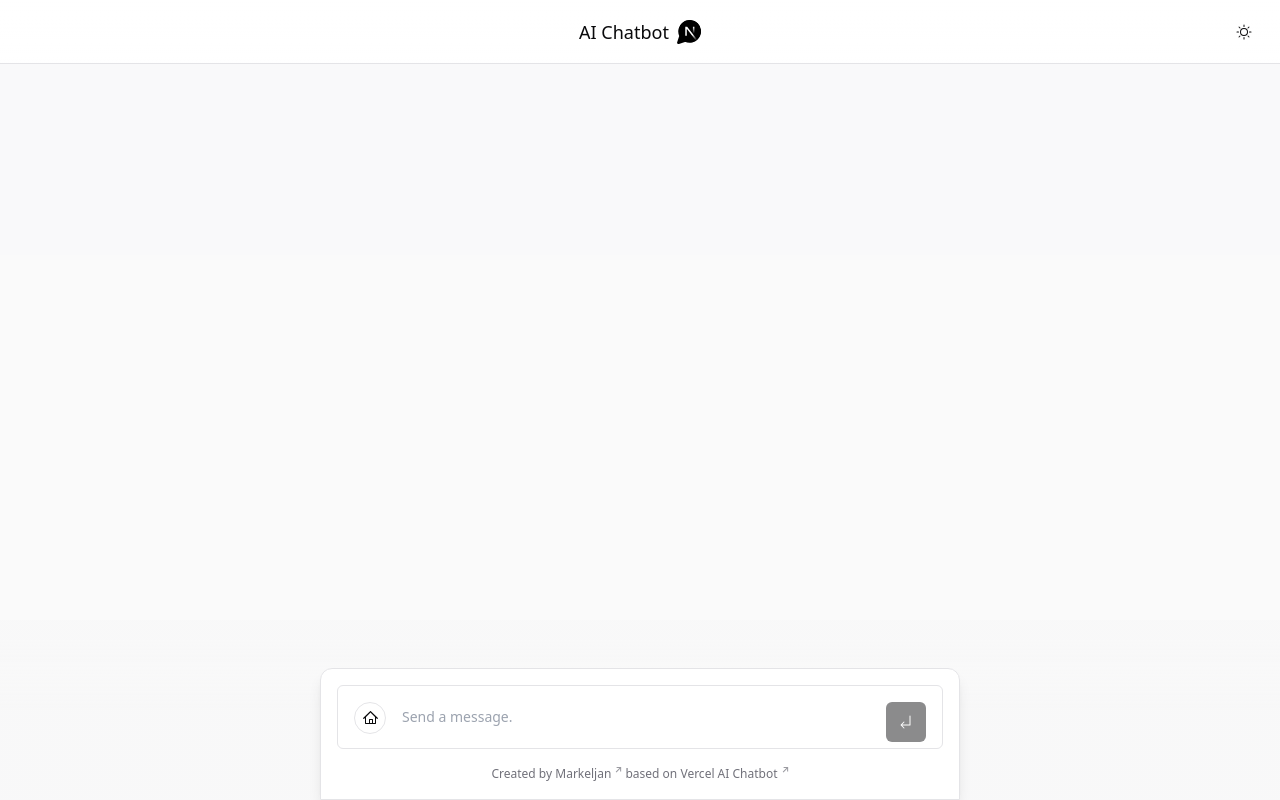
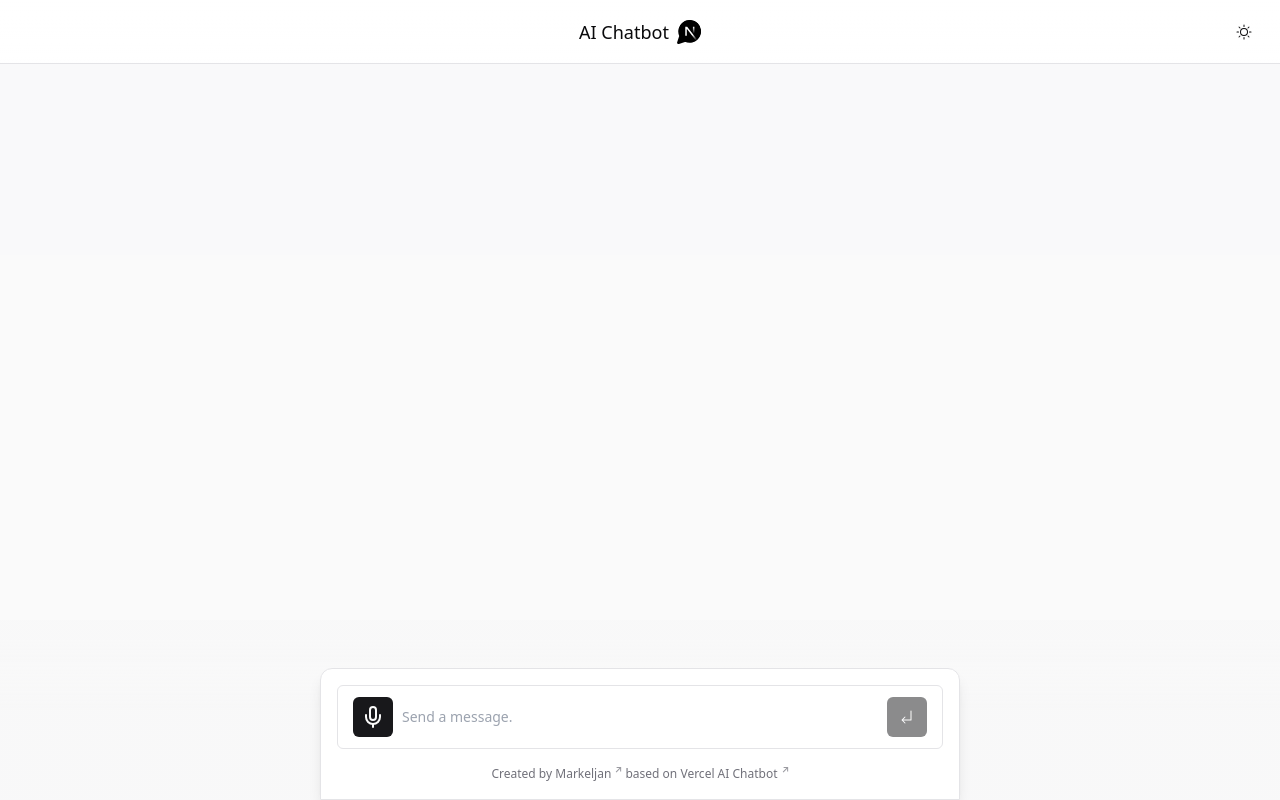
Before and after one commit to Markeljan/chat-with-lens, a Next.js app: page / in a window 1280 px wide. Built offline with nearby package versions, Linux system fonts and the light colour scheme; no server answers.

Commit message:
speech recognition

```diff
--- a/components/prompt-form.tsx
+++ b/components/prompt-form.tsx
@@ -2,15 +2,17 @@ import { useEffect, useRef } from 'react'
 import { UseChatHelpers } from 'ai/react'
 import Textarea from 'react-textarea-autosize'
 
-import { Button, buttonVariants } from '@/components/ui/button'
-import { IconArrowElbow, IconHome, IconPlus } from '@/components/ui/icons'
+import { Button } from '@/components/ui/button'
+import { IconArrowElbow } from '@/components/ui/icons'
 import {
     Tooltip,
     TooltipContent,
     TooltipTrigger
 } from '@/components/ui/tooltip'
 import { useEnterSubmit } from '@/lib/hooks/use-enter-submit'
-import { cn } from '@/lib/utils'
+import { VoiceInputButton } from '@/components/voice-input-button'
+import { useVoiceInput } from '@/lib/hooks/use-voice-input'
+
 
 
 export interface PromptProps
@@ -27,12 +29,22 @@ export function PromptForm({
 }: PromptProps) {
     const { formRef, onKeyDown } = useEnterSubmit()
     const inputRef = useRef<HTMLTextAreaElement>(null)
+    const { transcript, isRecording, handleToggleRecording } = useVoiceInput()
 
     useEffect(() => {
         if (inputRef.current) {
             inputRef.current.focus()
         }
     }, [])
+
+    console.log('live transcript', transcript)
+
+    useEffect(() => {
+        if (transcript) {
+            console.log('transcript changed', transcript)
+            setInput(transcript)
+        }
+    }, [transcript])
 
     return (
         <form
@@ -46,24 +58,11 @@ export function PromptForm({
             }}
             ref={formRef}
         >
-            <div className="relative flex max-h-60 w-full grow flex-col overflow-hidden bg-background px-8 sm:rounded-md sm:border sm:px-12">
-                <Tooltip>
-                    <TooltipTrigger asChild>
-                        <button
-                            onClick={() => {
-                                location.href = '/'
-                            }}
-                            className={cn(
-                                buttonVariants({ size: 'sm', variant: 'outline' }),
-                                'absolute left-0 top-4 h-8 w-8 rounded-full bg-background p-0 sm:left-4'
-                            )}
-                        >
-                            <IconHome />
-                            <span className="sr-only">New Chat</span>
-                        </button>
-                    </TooltipTrigger>
-                    <TooltipContent>New Chat</TooltipContent>
-                </Tooltip>
+            <div className='relative'>
+                <div className="absolute bottom-3 left-0 sm:left-4">
+                    <VoiceInputButton isRecording={isRecording} handleToggleRecording={handleToggleRecording} />
+                </div>
+                <div className="flex max-h-[140px] w-full grow overflow-scroll bg-background px-8 sm:rounded-md sm:border sm:px-12">
                     <Textarea
                         ref={inputRef}
                         tabIndex={0}
@@ -75,7 +74,9 @@ export function PromptForm({
                         spellCheck={false}
                         className="min-h-[60px] w-full resize-none bg-transparent px-4 py-[1.3rem] focus-within:outline-none sm:text-sm"
                     />
-                <div className="absolute right-0 top-4 sm:right-4">
+
+                </div>
+                <div className="absolute bottom-3 right-0 sm:right-4">
                     <Tooltip>
                         <TooltipTrigger asChild>
                             <Button
--- a/components/theme-toggle.tsx
+++ b/components/theme-toggle.tsx
@@ -4,7 +4,7 @@ import { useTheme } from 'next-themes'
 
 import { Button } from '@/components/ui/button'
 import { IconMoon, IconSpinner, IconSun } from '@/components/ui/icons'
-import useIsClientMounted from '@/lib/hooks/use-is-client-mounted'
+import { useIsClientMounted } from '@/lib/hooks/use-is-client-mounted'
 
 
 export function ThemeToggle() {
--- /dev/null
+++ b/components/voice-input-button.tsx
@@ -0,0 +1,40 @@
+'use client'
+
+import { Mic as IconMic, Pause as IconPause } from 'lucide-react'
+
+import { Tooltip, TooltipTrigger, TooltipContent } from "@/components/ui/tooltip";
+import { Button, ButtonProps } from "@/components/ui/button";
+import { cn } from "@/lib/utils";
+
+type VoiceInputButtonProps = ButtonProps & {
+  handleToggleRecording: (event: React.MouseEvent<HTMLButtonElement, MouseEvent>) => void
+  isRecording: boolean
+}
+
+export function VoiceInputButton({
+  className,
+  handleToggleRecording,
+  isRecording,
+  ...props
+}: VoiceInputButtonProps) {
+
+  return (
+    <Tooltip>
+      <TooltipTrigger asChild>
+        <Button
+          size="icon"
+          variant={isRecording ? 'destructive' : 'default'}
+          onClick={(event) => handleToggleRecording(event)}
+          // add pulsing animation when recording
+          className={cn((isRecording && 'animate-pulse'), className)}
+          {...props}
+        >
+          {isRecording ? <IconPause /> : <IconMic />}
+          <span className="sr-only">Voice Input</span>
+        </Button>
+      </TooltipTrigger>
+      <TooltipContent>Voice Input</TooltipContent>
+    </Tooltip >
+
+  )
+}
--- a/lib/hooks/use-is-client-mounted.ts
+++ b/lib/hooks/use-is-client-mounted.ts
@@ -2,7 +2,7 @@
 
 import { useEffect, useState } from "react";
 
-export default function useIsClientMounted() {
+export function useIsClientMounted() {
     const [isClientMounted, setIsClientMounted] = useState(false);
     useEffect(() => {
         setIsClientMounted(true);
--- /dev/null
+++ b/lib/hooks/use-voice-input.tsx
@@ -0,0 +1,82 @@
+'use client'
+
+import { useEffect, useRef, useState } from "react";
+
+declare global {
+    interface Window {
+        webkitSpeechRecognition: any;
+    }
+}
+
+export function useVoiceInput() {
+    const [isRecording, setIsRecording] = useState(false);
+    const [transcript, setTranscript] = useState("");
+    const recognitionRef = useRef<any>(null)
+    const silenceTimeoutRef = useRef<NodeJS.Timeout | null>(null);
+    const MAX_SILENCE_DURATION = 2000;
+
+    // Function to start recording
+    const startRecording = () => {
+        setIsRecording(true);
+        // Create a new SpeechRecognition instance and configure it
+        recognitionRef.current = new window.webkitSpeechRecognition();
+        recognitionRef.current.continuous = true;
+        recognitionRef.current.interimResults = true;
+
+        recognitionRef.current.onresult = (event: any) => {
+            const { transcript } = event.results[event.results.length - 1][0];
+            setTranscript(transcript);
+
+            // Clear any existing timeout
+            if (silenceTimeoutRef.current) {
+                clearTimeout(silenceTimeoutRef.current);
+            }
+
+            // Set a new timeout
+            silenceTimeoutRef.current = setTimeout(() => {
+                stopRecording();
+            }, MAX_SILENCE_DURATION);
+        };
+
+        recognitionRef.current.onspeechend = () => {
+            console.log("Speech endDDDDDDDddddDDDD");
+        };
+
+        // Start the speech recognition
+        recognitionRef.current.start();
+    };
+
+    // Cleanup effect when the component unmounts
+    useEffect(() => {
+        return () => {
+            // Stop the speech recognition if it's active
+            if (recognitionRef.current) {
+                recognitionRef.current.stop();
+            }
+            // Clear any existing timeout
+            if (silenceTimeoutRef.current) {
+                clearTimeout(silenceTimeoutRef.current);
+            }
+        };
+    }, []);
+
+    function stopRecording() {
+        if (recognitionRef.current) {
+            recognitionRef.current.stop();
+            setIsRecording(false);
+        }
+    };
+
+    function handleToggleRecording(event: React.MouseEvent<HTMLButtonElement, MouseEvent>) {
+        event.preventDefault();
+        setIsRecording(!isRecording);
+        if (!isRecording) {
+            startRecording();
+        } else {
+            stopRecording();
+        }
+    };
+
+    return { handleToggleRecording, isRecording, transcript }
+
+}
```
Also changed, not shown: 1 other file (tests, documents, lock files or other folders). Lines whose indentation alone changed are shown as unchanged.
